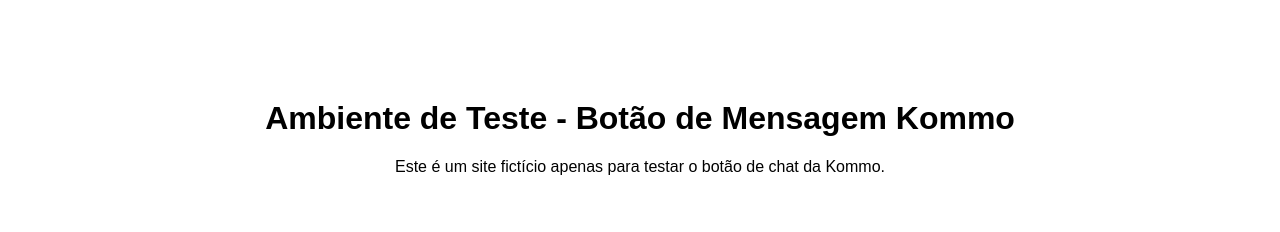
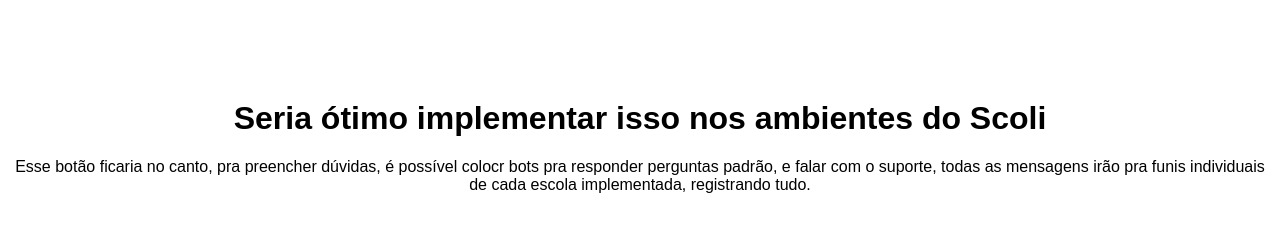
Before and after one commit to KowalskiKGB/kommo-teste, a plain HTML site: page index.html in a window 1280 px wide. Drawn offline with Linux system fonts and the light colour scheme.

Commit message:
Update index.html

```diff
--- a/index.html
+++ b/index.html
@@ -2,7 +2,7 @@
 <html lang="pt-BR">
 <head>
   <meta charset="UTF-8">
-  <title>Teste de Botão Kommo</title>
+  <title>Teste de do chat Kommo</title>
   <style>
     body {
       font-family: Arial, sans-serif;
@@ -13,8 +13,8 @@
 </head>
 <body>
 
-  <h1>Ambiente de Teste - Botão de Mensagem Kommo</h1>
-  <p>Este é um site fictício apenas para testar o botão de chat da Kommo.</p>
+  <h1>Seria ótimo implementar isso nos ambientes do Scoli</h1>
+  <p>Esse botão ficaria no canto, pra preencher dúvidas, é possível colocr bots pra responder perguntas padrão, e falar com o suporte, todas as mensagens irão pra funis individuais de cada escola implementada, registrando tudo.</p>
 
   <!-- Botão de Mensagem da Kommo -->
   <script>
```
